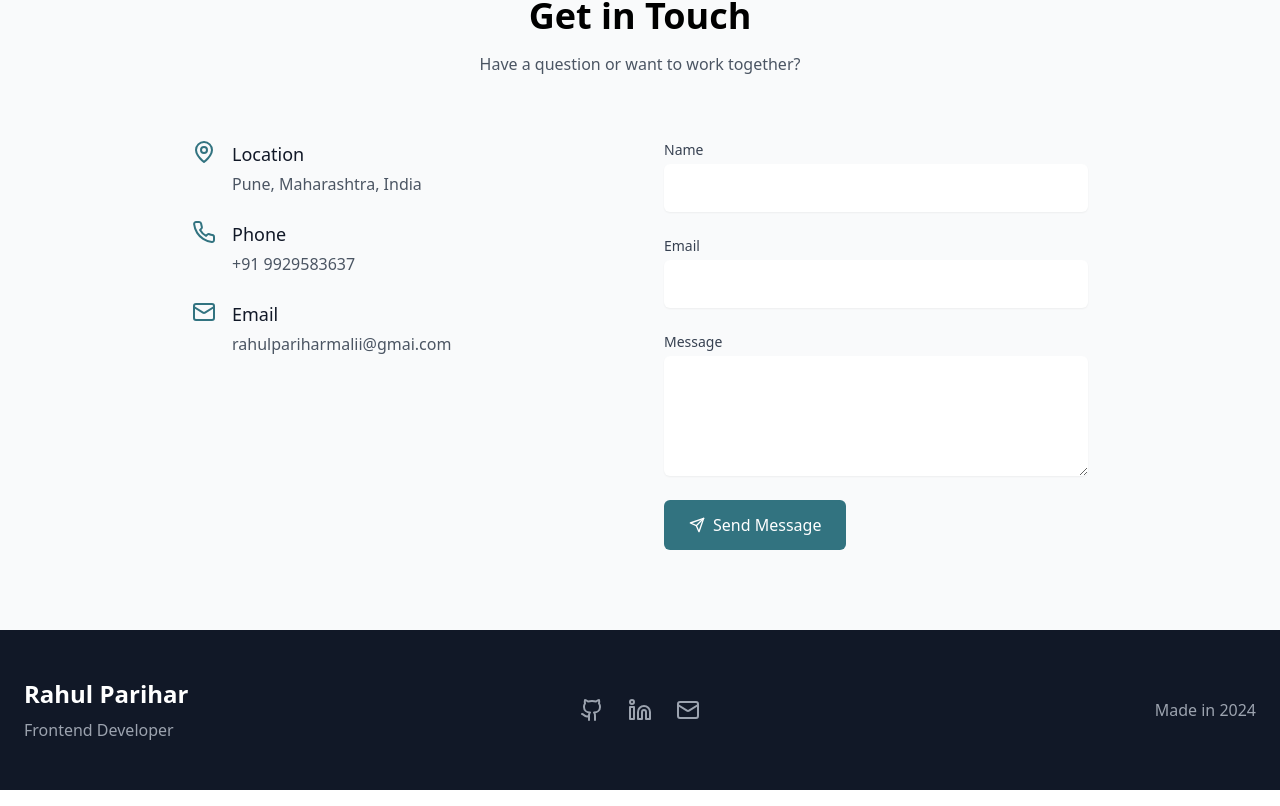
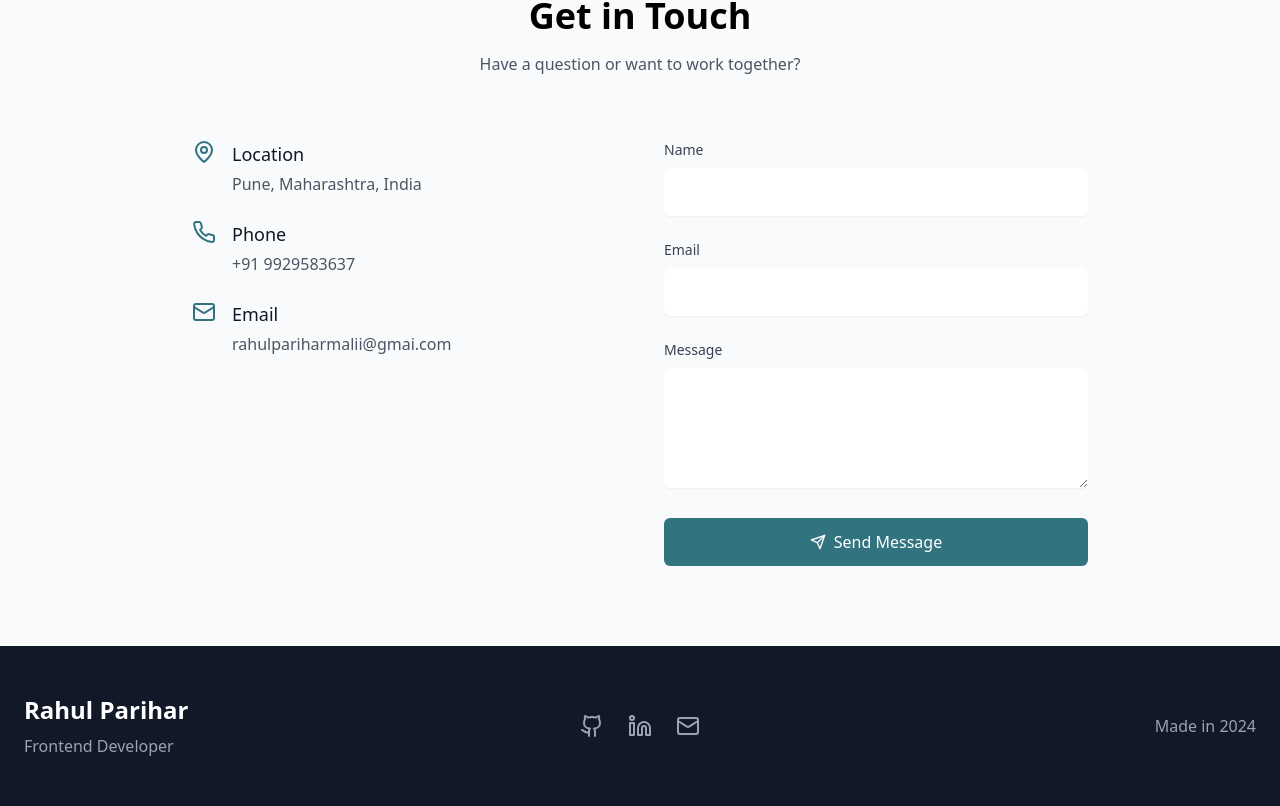
Before and after one commit to rahulparihar-del/Personal-Portfolio, a React (Vite) app: page / in a window 1280 px wide. Shown: the part 2640-3446 px from the top of the page. Built offline with nearby package versions, Linux system fonts and the light colour scheme.

Commit message:
resolved

```diff
--- a/src/components/Contact/ContactForm.tsx
+++ b/src/components/Contact/ContactForm.tsx
@@ -3,39 +3,38 @@ import { motion } from 'framer-motion';
 import { Send } from 'lucide-react';
 
 const ContactForm: React.FC = () => {
-  const [isSubmitting, setIsSubmitting] = useState(false); // State to track submission
+  type FormFields = 'name' | 'email' | 'message';
 
-  interface FormDataObject {
-    [key: string]: string;
-  }
+  const [formData, setFormData] = useState<Record<FormFields, string>>({
+    name: '',
+    email: '',
+    message: '',
+  });
+  const [isSubmitting, setIsSubmitting] = useState(false);
 
+  // Update form field values dynamically
+  const handleChange = (e: React.ChangeEvent<HTMLInputElement | HTMLTextAreaElement>) => {
+    const { name, value } = e.target;
+    setFormData({ ...formData, [name]: value });
+  };
 
   const onSubmit = async (e: React.FormEvent<HTMLFormElement>) => {
     e.preventDefault();
-    setIsSubmitting(true); // Disable the button during submission
-
-    const formData = new FormData(e.currentTarget);
-
-    formData.append("access_key", "992abc0a-f9ba-4031-b128-31651e3c60d2");
-
-    // Create an object from FormData
-    const object: FormDataObject = Object.fromEntries(formData) as FormDataObject;
-    const json = JSON.stringify(object);
+    setIsSubmitting(true);
 
     try {
-      // Sending the form data to the server
       await fetch("https://api.web3forms.com/submit", {
         method: "POST",
-        headers: {
-          "Content-Type": "application/json",
-          Accept: "application/json"
-        },
-        body: json
+        headers: { "Content-Type": "application/json", Accept: "application/json" },
+        body: JSON.stringify({ ...formData, access_key: "992abc0a-f9ba-4031-b128-31651e3c60d2" }),
       });
-    } catch {
-      // Handle error if needed (e.g., show an error message to the user)
+
+      // Reset form fields after successful submission
+      setFormData({ name: '', email: '', message: '' });
+    } catch (error) {
+      console.error("Submission failed", error);
     } finally {
-      setIsSubmitting(false); // Re-enable the button after submission
+      setIsSubmitting(false);
     }
   };
 
@@ -44,52 +43,46 @@ const ContactForm: React.FC = () => {
       onSubmit={onSubmit}
       className="space-y-6"
       initial={{ opacity: 0, y: 20 }}
-      whileInView={{ opacity: 1, y: 0 }}
-      viewport={{ once: true }}
+      animate={{ opacity: 1, y: 0 }}
       transition={{ duration: 0.5 }}
     >
-      {['name', 'email', 'message'].map((field, index) => (
-        <motion.div
-          key={field}
-          initial={{ opacity: 0, x: -20 }}
-          whileInView={{ opacity: 1, x: 0 }}
-          viewport={{ once: true }}
-          transition={{ duration: 0.5, delay: index * 0.1 }}
-        >
+      {['name', 'email', 'message'].map((field) => (
+        <div key={field} className="space-y-2">
           <label htmlFor={field} className="block text-sm font-medium text-gray-700">
             {field.charAt(0).toUpperCase() + field.slice(1)}
           </label>
           {field === 'message' ? (
             <textarea
               id={field}
-              name="message"
+              name={field}
               rows={4}
-              className="mt-1 block w-full rounded-md border-gray-300 shadow-sm focus:border-[#327380] focus:ring-[#327380] bg-white p-3"
+              value={formData.message}
+              onChange={handleChange}
+              className="w-full rounded-md border-gray-300 p-3 shadow-sm focus:border-blue-500 focus:ring-blue-500"
               required
             />
           ) : (
             <input
               type={field === 'email' ? 'email' : 'text'}
-              id={field}
+              value={formData[field as FormFields]}
               name={field}
-              className="mt-1 block w-full rounded-md border-gray-300 shadow-sm focus:border-[#327380] focus:ring-[#327380] bg-white p-3"
+              onChange={handleChange}
+              className="w-full rounded-md border-gray-300 p-3 shadow-sm focus:border-blue-500 focus:ring-blue-500"
               required
             />
           )}
-        </motion.div>
+        </div>
       ))}
-      <motion.button
+      <button
         type="submit"
-        className={`inline-flex items-center px-6 py-3 border border-transparent text-base font-medium rounded-md text-white ${
-          isSubmitting ? 'bg-gray-400 cursor-not-allowed' : 'bg-[#327380] hover:bg-[#256c5b]'
-        } focus:outline-none focus:ring-2 focus:ring-offset-2 focus:ring-blue-500`}
-        whileHover={isSubmitting ? {} : { scale: 1.05 }}
-        whileTap={isSubmitting ? {} : { scale: 0.95 }}
-        disabled={isSubmitting} // Disable button when submitting
+        className={`flex items-center justify-center w-full px-6 py-3 rounded-md text-white ${
+          isSubmitting ? 'bg-gray-400 cursor-not-allowed' : 'bg-[#327380] hover:bg-[#327380]'
+        } focus:outline-none focus:ring-2 focus:ring-blue-500`}
+        disabled={isSubmitting}
       >
         <Send className="mr-2 h-4 w-4" />
         {isSubmitting ? 'Submitting...' : 'Send Message'}
-      </motion.button>
+      </button>
     </motion.form>
   );
 };
```
